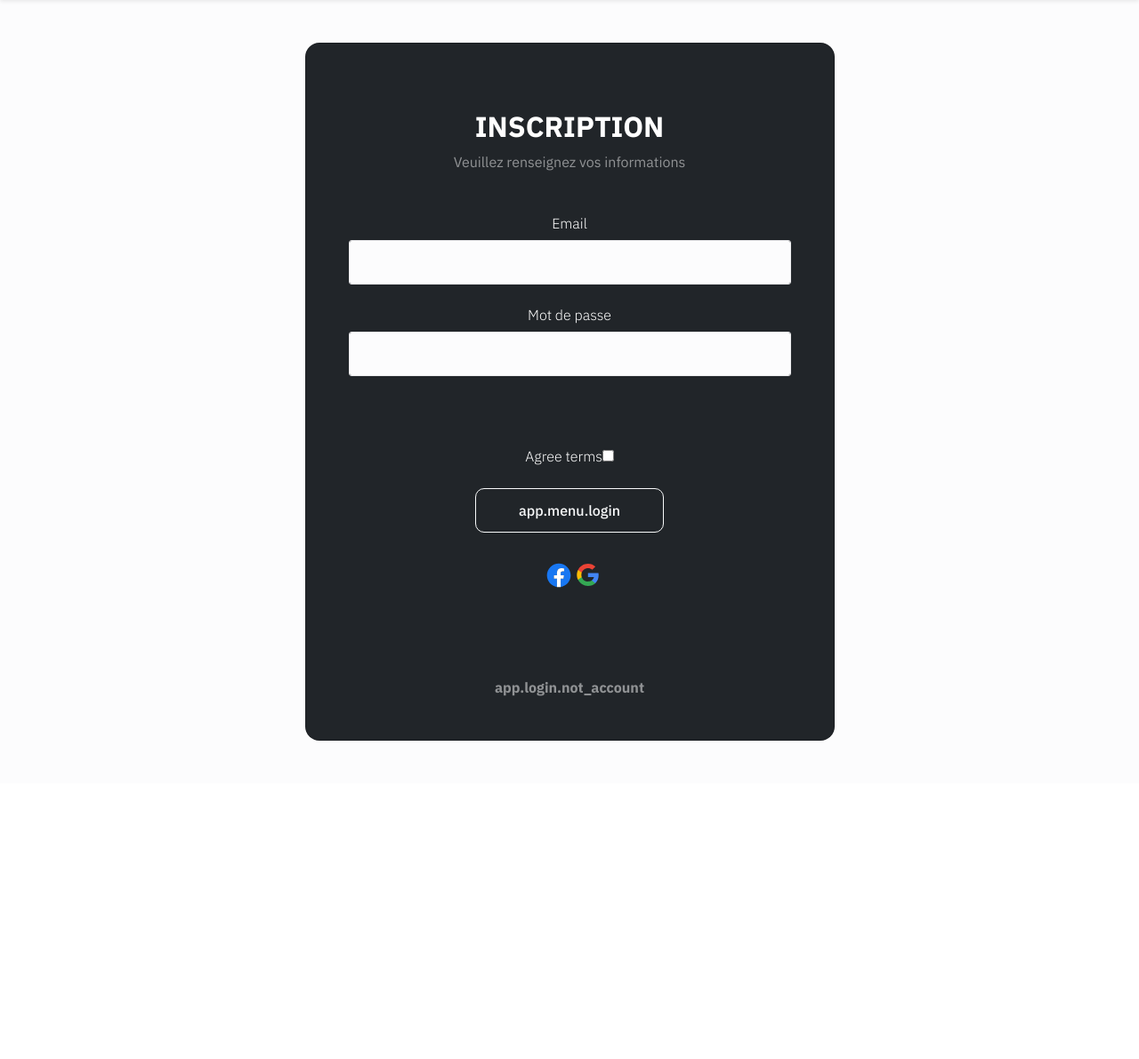
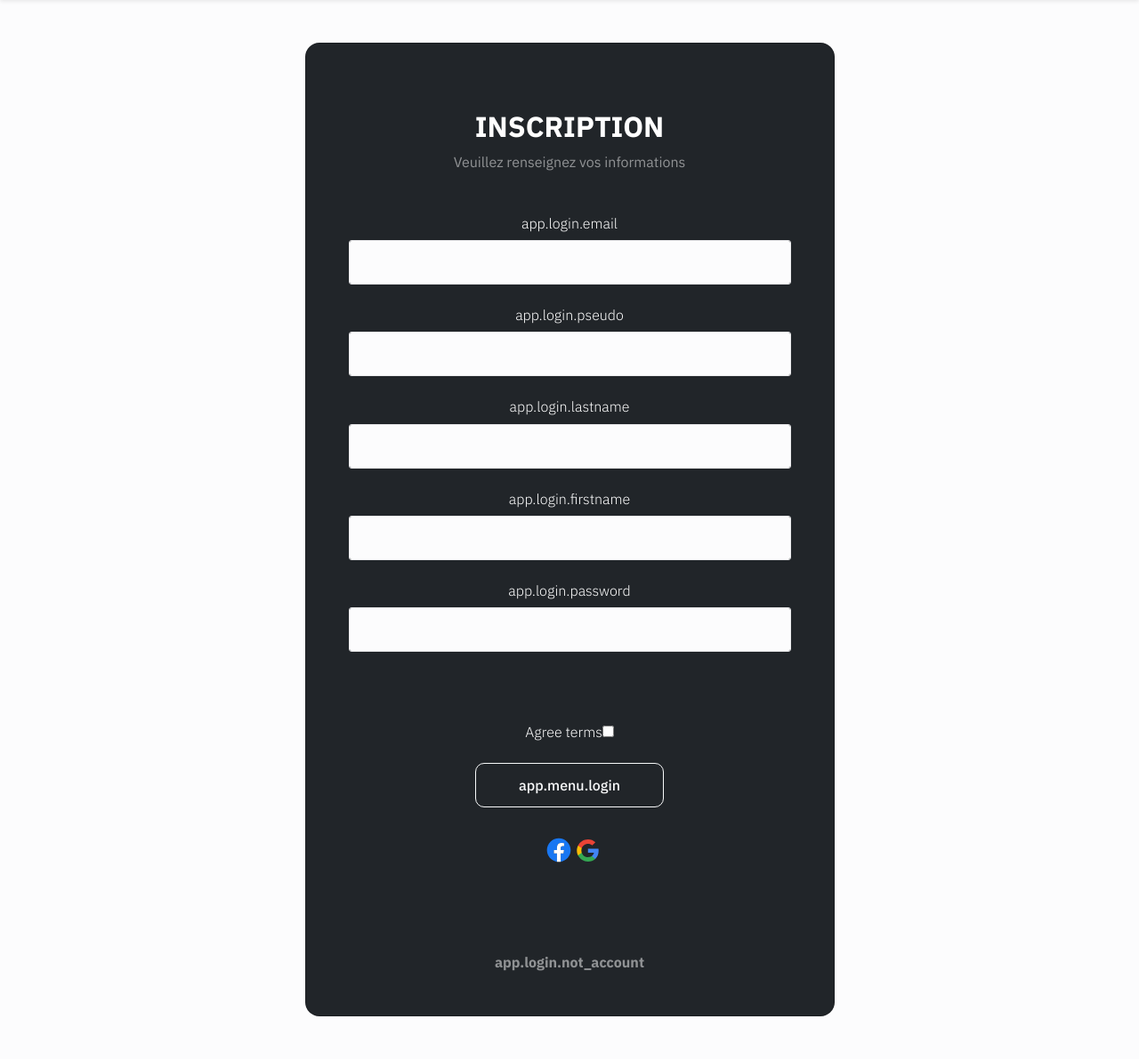
Before and after one commit to tgamiette/leboncoin, a Symfony app: template app/symfony/templates/registration/register.html.twig in a window 1280 px wide. Shown: the part 82-1273 px from the top of the page at 89% size. Before the commit the page ends 915 px from the top, so only its background shows below. Run offline with Twig, Linux system fonts and the light colour scheme; the template is opened without the code that fills it, so the values that code supplies are empty; form fields are guessed from the names that the template uses; style sheets or scripts are compiled from the project's sources; some libraries are stand-ins or nearby versions; some web fonts are replaced.

Commit message:
custom fields twig

```diff
--- a/app/symfony/src/Form/RegistrationFormType.php
+++ b/app/symfony/src/Form/RegistrationFormType.php
@@ -17,7 +17,10 @@ class RegistrationFormType extends AbstractType
     public function buildForm(FormBuilderInterface $builder, array $options): void
     {
         $builder
+            ->add('firstname')
             ->add('email')
+            ->add('lastname')
+            ->add('pseudo')
             ->add('agreeTerms', CheckboxType::class, [
                 'mapped' => false,
                 'constraints' => [
--- a/app/symfony/templates/registration/register.html.twig
+++ b/app/symfony/templates/registration/register.html.twig
@@ -12,24 +12,80 @@
                         <div class="mb-md-5 mt-md-4 pb-5">
                             <h2 class="fw-bold mb-2 text-uppercase">Inscription</h2>
                             <p class="text-white-50 mb-5">Veuillez renseignez vos informations</p>
+                                {#                                ///email #}
+                                <div class="form-outline form-white mb-4">
+                                    {#                                    <label>{{ registrationForm.email.label }}</label> #}
+                                    {{ form_label(registrationForm.email, 'app.login.email', {'label_attr': {'class': 'form-label'}}) }}
+                                    {{ form_widget(registrationForm.email,{'attr': {'class': 'form-control'}}) }}
+
+                                    <small>{{ form_help(registrationForm.email) }}</small>
+
+                                    <div class="form-error">
+                                        {{ form_errors(registrationForm.email) }}
+                                    </div>
+                                </div>
+
+                                <div class="form-outline form-white mb-4">
+                                    {{ form_label(registrationForm.pseudo, 'app.login.pseudo', {'label_attr': {'class': 'form-label'}}) }}
+                                    {{ form_widget(registrationForm.pseudo,{'attr': {'class': 'form-control'}}) }}
+
+                                    <small>{{ form_help(registrationForm.pseudo) }}</small>
+
+                                    <div class="form-error">
+                                        {{ form_errors(registrationForm.pseudo) }}
+                                    </div>
+                                </div>
+
+                                <div class="form-outline form-white mb-4">
+                                    {{ form_label(registrationForm.lastname, 'app.login.lastname', {'label_attr': {'class': 'form-label'}}) }}
+                                    {{ form_widget(registrationForm.lastname,{'attr': {'class': 'form-control'}}) }}
+
+                                    <small>{{ form_help(registrationForm.lastname) }}</small>
+
+                                    <div class="form-error">
+                                        {{ form_errors(registrationForm.lastname) }}
+                                    </div>
+                                </div>
+
+                                <div class="form-outline form-white mb-4">
+                                    {#                                    <label>{{ registrationForm.email.label }}</label> #}
+                                    {{ form_label(registrationForm.firstname, 'app.login.firstname', {'label_attr': {'class': 'form-label'}}) }}
+                                    {{ form_widget(registrationForm.firstname, {'attr': {'class': 'form-control'}}) }}
+
+                                    <small>{{ form_help(registrationForm.firstname) }}</small>
+
+                                    <div class="form-error">
+                                        {{ form_errors(registrationForm.firstname) }}
+                                    </div>
+                                </div>
+
                             <div class="form-outline form-white mb-4">
-                                {{ form_row(registrationForm.email) }}
-                                {#                                    <label class="form-label" style="color: orange" for="email">Email</label> #}
-                                {#                                    <input type="email" value="{{ last_username }}" name="email" id="inputEmail" #}
-                                {#                                           class="form-control form-control-lg" #}
-                                {#                                           autocomplete="email" required autofocus> #}
+                                {{ form_label(registrationForm.plainPassword, 'app.login.password'|trans, {'label_attr': {'class': 'form-label'}}) }}
+                                {{ form_widget(registrationForm.plainPassword,{'attr': {'class': 'form-control'}}) }}
+
+                                <small>{{ form_help(registrationForm.plainPassword) }}</small>
+
+                                <div class="form-error">
+                                    {{ form_errors(registrationForm.plainPassword) }}
+                                </div>
                             </div>
-                            <div class="form-outline form-white mb-4">
-                                {{ form_row(registrationForm.plainPassword, {
-                                    label: 'Mot de passe'
-                                }) }}
-                            </div> <p class="small mb-5 pb-lg-2">
-                            {{ form_row(registrationForm.agreeTerms) }}
+
+{#                            <div class="form-outline form-white mb-4">#}
+{#                                {{ form_row(registrationForm.plainPassword, {#}
+{#                                    label: 'Mot de passe'#}
+{#                                }) }}#}
+{#                            </div>#}
+
+
+                            <p class="small mb-5 pb-lg-2">
+                                {{ form_row(registrationForm.agreeTerms) }}
 
                             </p>
-                            <button type="submit" class="btn btn-outline-light btn-lg px-5">{{ 'app.menu.login'|trans }}</button>
+                            <button type="submit"
+                                    class="btn btn-outline-light btn-lg px-5">{{ 'app.menu.login'|trans }}</button>
                             <div class="d-flex justify-content-center mt-4 pt-1"
                                  style="display : flex;align-items : center;justify-content : center;">
+
                                 {#                                        <a href="#!" class="text-white"><i style="color: dodgerblue" class="fab fa-facebook-f fa-lg"></i></a> #}
                                 <a href="#!" class="text-white"><img width=" 40" height="40"
                                                                      src="{{ asset('images/Facebook-f_Logo-Blue-Logo.wine.svg') }}"></a>
--- a/app/symfony/translations/messages.fr.yaml
+++ b/app/symfony/translations/messages.fr.yaml
@@ -13,5 +13,9 @@ app:
         info: Merci de rentrer votre identifiant et votre mot de passe!
         remember: Se souvenir de moi
         password: Mot de passe
+        lastname: Nom
+        pseudo: Pseudo
+        email: Email
+        firstname: Prénom
         not_account: Pas de compte ? Cliques ici
 dont_have_an_account_sign_up: ""
```
Also changed, not shown: app/symfony/src/Controller/RegistrationController.php (+7 -6 lines).
